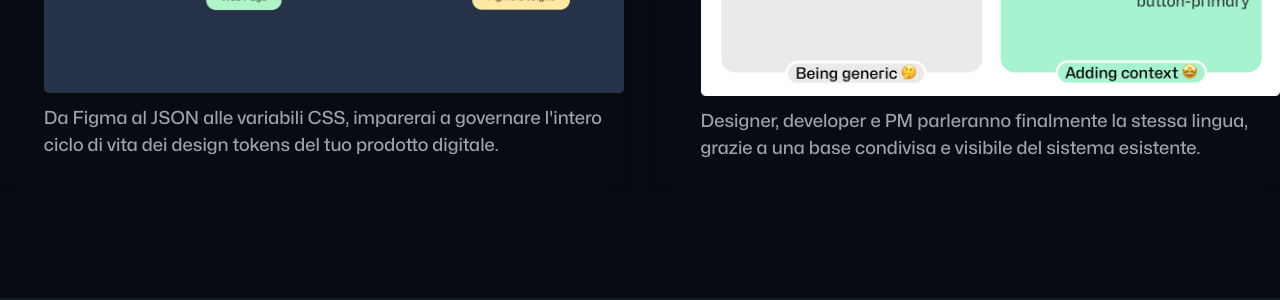
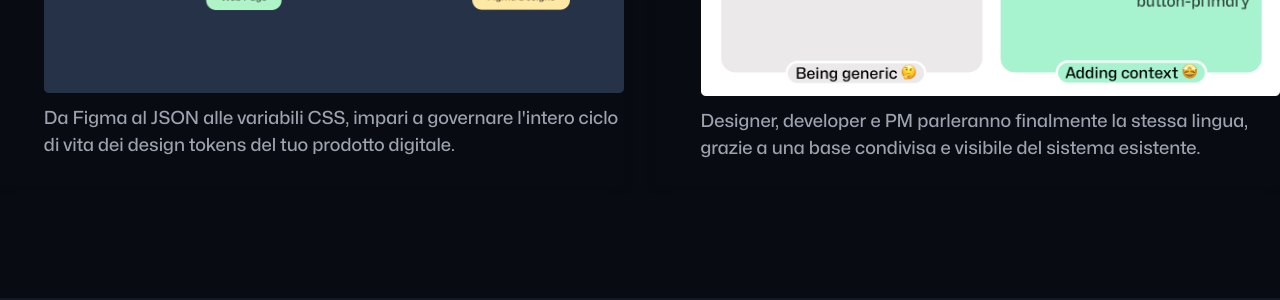
Before and after one commit to zetareticoli/fi, a Jekyll site: the page built from _workshops/design-tokens/index.md, in a window 1280 px wide and 900 px high, scrolled down 1914 px. Shown: the part 150-450 px from the top of the window. Built offline with Jekyll 4.4.1, drawn with Linux system fonts in a browser that asks for light colours; some web fonts are replaced; comment, search, counter and statistics services are not loaded; some of the changed text lies outside the part shown.

Commit message:
fix: update design tokens workshop details for clarity and consistency

```diff
--- a/_workshops/design-tokens/index.md
+++ b/_workshops/design-tokens/index.md
@@ -38,12 +38,9 @@
       <h1 class="headline-teaser">Design Tokens Workshop</h1>
       <h2 class="uppercase lead text-light">Il corso completo sui design tokens</h2>
       <p>Impara a creare e gestire i design tokens in modo efficace, garantendo la coerenza visiva dell'interfaccia e accelerando lo sviluppo.</p>
-
-      {% include payment-link.html %}
-
       <div class="list-card-4 mb-l">
         <div class="">
-          <h3 class="text-small flex items-center color-text-light">
+          <h3 class="text-small flex items-center color-text-inverse">
             <svg xmlns="http://www.w3.org/2000/svg"
               width="20" height="20" viewBox="0 0 24 24" fill="none" stroke="currentColor" stroke-width="1.5"
               stroke-linecap="round" stroke-linejoin="round" class="lucide lucide-webcam-icon lucide-webcam mr-s">
@@ -54,7 +51,7 @@
             </svg>100% remoto</h3>
         </div>
         <div class="">
-          <h3 class="text-small flex items-center color-text-light">
+          <h3 class="text-small flex items-center color-text-inverse">
             <svg xmlns="http://www.w3.org/2000/svg"
               width="20" height="20" viewBox="0 0 24 24" fill="none" stroke="currentColor" stroke-width="1.5"
               stroke-linecap="round" stroke-linejoin="round"
@@ -66,12 +63,12 @@
           Approccio pratico</h3>
         </div>
         <div class="">
-          <h3 class="text-small flex items-center color-text-light">
+          <h3 class="text-small flex items-center color-text-inverse">
             <svg xmlns="http://www.w3.org/2000/svg" width="20" height="20" viewBox="0 0 24 24" fill="none" stroke="currentColor" stroke-width="1.5" stroke-linecap="round" stroke-linejoin="round" class="lucide lucide-users-icon lucide-users mr-s"><path d="M16 21v-2a4 4 0 0 0-4-4H6a4 4 0 0 0-4 4v2"/><path d="M16 3.128a4 4 0 0 1 0 7.744"/><path d="M22 21v-2a4 4 0 0 0-3-3.87"/><circle cx="9" cy="7" r="4"/></svg>
             6 partecipanti</h3>
         </div>
         <div class="">
-          <h3 class="text-small flex items-center color-text-light">
+          <h3 class="text-small flex items-center color-text-inverse">
             <svg xmlns="http://www.w3.org/2000/svg"
               width="20" height="20" viewBox="0 0 24 24" fill="none" stroke="currentColor" stroke-width="1.5"
               stroke-linecap="round" stroke-linejoin="round" class="lucide lucide-hammer-icon lucide-hammer mr-s">
@@ -82,9 +79,12 @@
             </svg>Project work</h3>
         </div>
       </div>
+
+      {% include payment-link.html %}
+
       <img class="full-width outer-margin mb-l" src="/img/workshops/design-tokens-workshop.webp"
         alt="A working desk reflected in a picture" title="My design studio image reflected">
-      <p class="lead">Dalle basi agli argomenti avanzati, questo corso copre tutti gli aspetti più importanti da conoscere per utilizzare al meglio i design tokens nella progettazione di un Design System e di interfacce digitali.</p>
+      <p class="lead color-text-inverse">Dalle basi agli argomenti avanzati, questo corso copre tutti gli aspetti più importanti da conoscere per utilizzare al meglio i design tokens nella progettazione di un Design System e di interfacce digitali.</p>
     </div>
   </section>
 
@@ -115,7 +115,7 @@
           <div class="ml-s">
             <h3 class="mb-xs">Gestire il ciclo di vita dei design tokens</h3>
             <img src="/img/workshops/tokens-process.png" alt="" class="mb-s">
-            <p class="color-text-light">Da Figma al JSON alle variabili CSS, imparerai a governare l'intero ciclo di vita dei design tokens del tuo prodotto digitale.</p>
+            <p class="color-text-light">Da Figma al JSON alle variabili CSS, impari a governare l'intero ciclo di vita dei design tokens del tuo prodotto digitale.</p>
           </div>
         </div>
         <div class="benefit-card flex flex-row justify-center">
```
